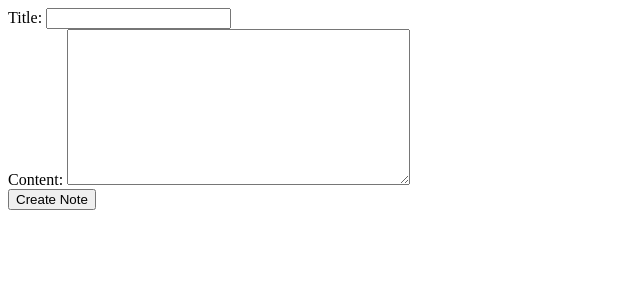
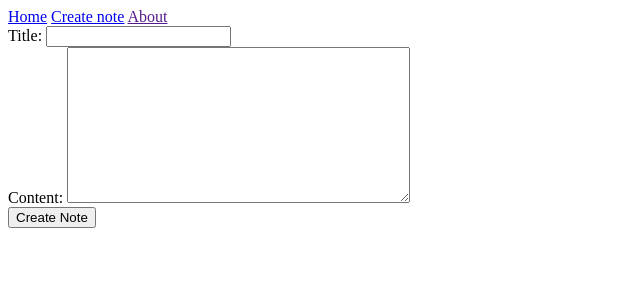
Before and after one commit to Santhosh-Madesh/Note-Keeper, a Django app: page /create/ in a window 1280 px wide. Shown: the top 300 px of the page, without its empty margins (0-640 px from the left). Run offline with Django 5.2, Linux system fonts and the light colour scheme.

Commit message:
added nav in index.html and index.html displays all the notes available so far

```diff
--- a/notes/templates/notes/index.html
+++ b/notes/templates/notes/index.html
@@ -6,7 +6,22 @@
     <title>{% block title %}Home page{% endblock title %}</title>
 </head>
 <body>
+    <nav>
+        <a href="{% url 'index' %}">Home</a>
+        <a href="{% url 'create' %}">Create note</a>
+        <a href="">About</a>
+    </nav>
     {% block content %}
+    {% if context %}
+      {% for data in context %}
+        <p>
+            {{data.title}}<br>
+            {{data.content}}<br>
+        </p>
+      {% endfor %}
+    {% else %}
+    <p>No data yet. add a note? <a href="{% url 'create' %}">add a note</a></p>
+    {% endif %}
     {% endblock content %}
 </body>
 </html>
```
